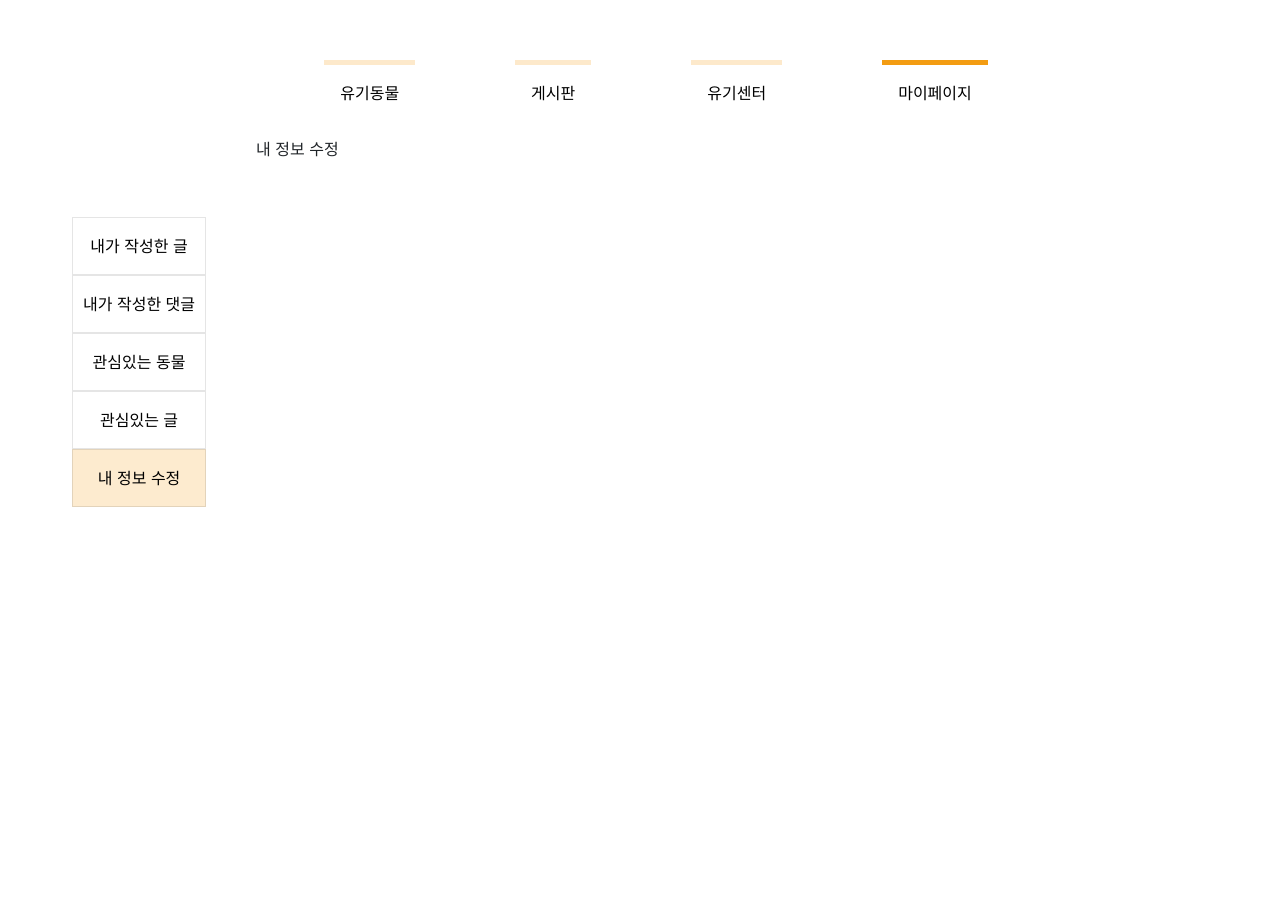
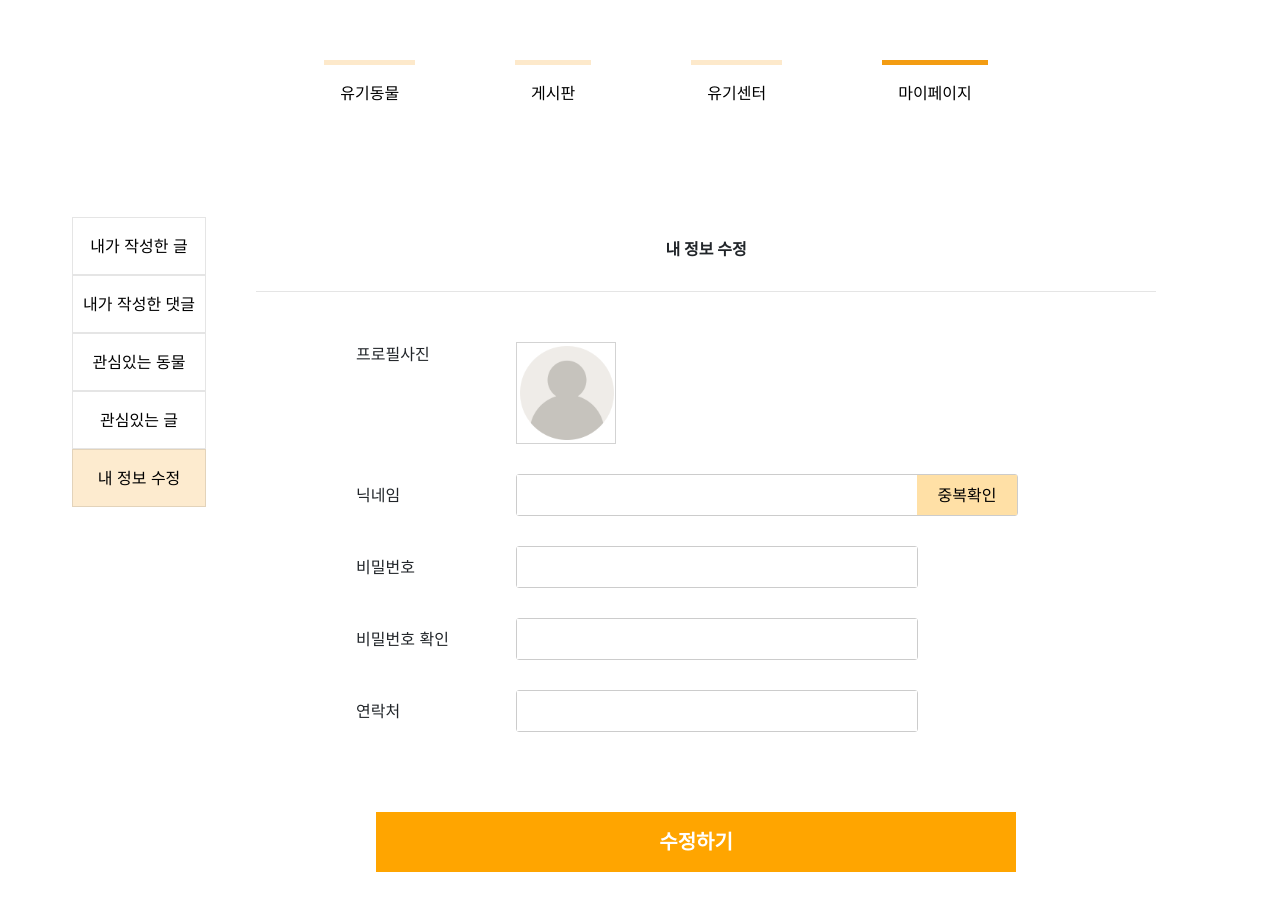
Before and after one commit to jyeonpark/Findog_Front, a React (Create React App) app: page /mypage/edit_info in a window 1280 px wide. Shown: the part 320-1230 px from the top of the page. Before the commit the page ends 859 px from the top, so only its background shows below. Built offline with nearby package versions, Linux system fonts and the light colour scheme.

Commit message:
feat: 마이페이지 탭 화면 구성
내가 작성한 글, 관심동물, 관심글, 내 정보 수정 화면 완성

```diff
--- a/src/components/AnimalItem.js
+++ b/src/components/AnimalItem.js
@@ -6,7 +6,7 @@ import { faHeart as solidHeart } from "@fortawesome/free-solid-svg-icons";
 import dogImage from "../images/dog2.jpeg";
 
 const Container = styled.div`
-  width: 350px;
+  width: 360px;
   height: 250px;
   background-color: ${(props) =>
     props.IsRecruiting === "공고중"
@@ -59,7 +59,7 @@ const DogInfo = styled.div`
 `;
 
 const DogInfoDetail = styled.div`
-  overflow-x: hidden;
+  overflow: hidden;
 `;
 
 function AnimalItem({ item, onClick, onView }) {
--- a/src/components/EditMyInfo.js
+++ b/src/components/EditMyInfo.js
@@ -1,8 +1,204 @@
 import React, { Component } from "react";
+import styled from "styled-components";
+import ProfileIcon from "../images/profileImage.png";
+
+const Header = styled.div`
+  text-align: center;
+  white-space: nowrap;
+  color: orange;
+  font-size: 40px;
+  padding: 20px;
+  font-weight: bold;
+  margin-bottom: 15px;
+`;
+
+const BoxContainer = styled.div`
+  white-space: nowrap;
+  border-left: orange;
+`;
+
+const Box = styled.div`
+  width: 600px;
+  text-align: left;
+  margin-left: 50px;
+  margin-top: 30px;
+  cursor: auto;
+`;
+
+const BoxText = styled.div`
+  width: 150px;
+  text-align: left;
+  display: inline-block;
+  margin-right: 10px;
+`;
+
+const BoxInput = styled.input`
+  width: 400px;
+  display: inline-block;
+  height: 40px;
+  border: 1px solid lightgray;
+  border-radius: 3px;
+  vertical-align: top;
+  margin: 0 auto;
+  :focus {
+    outline: 2px solid gray;
+  }
+`;
+
+const DuplicateBtn = styled.div`
+  left: 100px;
+  width: 100px;
+  height: 100%;
+  line-height: 40px;
+  background-color: orange;
+  border-radius: 3px;
+  color: white;
+  font-weight: bold;
+  text-align: center;
+  display: inline-block;
+  margin-left: 1px;
+`;
+
+const Profile = styled.div`
+  width: 600px;
+  text-align: left;
+  margin-left: 50px;
+  margin-top: 30px;
+  cursor: auto;
+`;
+
+const ProfileText = styled.div`
+  width: 150px;
+  text-align: left;
+  vertical-align: top;
+  display: inline-block;
+  margin-right: 10px;
+`;
+
+const ProfileImageWrap = styled.div`
+  width: 100px;
+  border: 1px solid lightgray;
+  display: inline-block;
+  text-align: left;
+`;
+
+const ProfileImage = styled.img`
+  width: 100px;
+  display: inline-block;
+  justify-content: center;
+  padding: 3px;
+`;
+
+const Btn = styled.button`
+  width: 80%;
+  height: 60px;
+  margin-top: 80px;
+  font-size: 20px;
+  color: white;
+  font-weight: bold;
+  margin-bottom: 300px;
+  margin-right: 20px;
+  border: none;
+  cursor: pointer;
+  background-color: ${(props) => props.background};
+`;
+
+const Title = styled.div`
+  margin-top: 100px;
+  font-weight: 700;
+  margin-bottom: 30px;
+`;
+
+const Divider = styled.div`
+  width: 100%;
+  height: 1px;
+  background-color: rgb(0, 0, 0, 0.1);
+  margin-bottom: 50px;
+`;
+
+const Container = styled.div`
+  width: 900px;
+  height: fit-content;
+  padding-left: 50px;
+  padding-right: 50px;
+  margin-bottom: 100px;
+`;
+
+const BoxSearch = styled.div`
+  width: fit-content;
+  height: fit-content;
+  border: solid;
+  border-width: 1px;
+  border-color: rgba(0, 0, 0, 0.2);
+  margin-top: auto;
+  margin-bottom: auto;
+  display: inline-block;
+  border-radius: 3px;
+`;
+
+const InputSearch = styled.input`
+  width: 400px;
+  height: 40px;
+  border: none;
+  padding-inline: 10px;
+  :focus {
+    outline: 2px solid gray;
+  }
+`;
+
+const BtnSearch = styled.button`
+  width: 100px;
+  height: 40px;
+  border: none;
+  background-color: rgb(255, 224, 166);
+`;
 
 function EditMyInfo() {
   return (
-    <div>내 정보 수정</div>
+    <div>
+      <Title> 내 정보 수정</Title>
+      <Divider></Divider>
+      <Container>
+        <BoxContainer>
+          <Profile>
+            <ProfileText>프로필사진</ProfileText>
+            <ProfileImageWrap>
+              <ProfileImage src={ProfileIcon}></ProfileImage>
+            </ProfileImageWrap>
+          </Profile>
+          <Box>
+            <BoxText>닉네임</BoxText>
+            <BoxSearch>
+              <InputSearch />
+              <BtnSearch>중복확인</BtnSearch>
+            </BoxSearch>
+          </Box>
+
+          <Box>
+            <BoxText>비밀번호</BoxText>
+            <BoxSearch>
+              <InputSearch />
+            </BoxSearch>
+          </Box>
+
+          <Box>
+            <BoxText>비밀번호 확인</BoxText>
+            <BoxSearch>
+              <InputSearch />
+            </BoxSearch>
+          </Box>
+
+          <Box>
+            <BoxText>연락처</BoxText>
+            <BoxSearch>
+              <InputSearch />
+            </BoxSearch>
+          </Box>
+        </BoxContainer>
+
+        <Btn background="orange">수정하기</Btn>
+      </Container>
+    </div>
   );
 }
 
--- a/src/components/Header.js
+++ b/src/components/Header.js
@@ -6,14 +6,14 @@ import headerImage from "../images/header_dog.jpg"
 const Top = styled.div`
   position: relative;
   white-space: nowrap;
-  width: 1000px;
+  width: 1200px;
   min-width: 100%;
   max-width: 1000%;
   height: 300px;
   overflow: visible;
   text-align: center;
   object-fit: fill;
-  /* max-width: 100%; */
+
   background: linear-gradient(
       rgba(239, 239, 239, 0.6),
       rgba(239, 239, 239, 0.6)
--- a/src/components/MyBoard.js
+++ b/src/components/MyBoard.js
@@ -1,8 +1,41 @@
 import React, { Component } from "react";
+import styled from "styled-components";
+import { BoardBox } from "../components/BoardBox";
+
+const Title = styled.div`
+  margin-top: 100px;
+  font-weight: 700;
+  margin-bottom: 30px;
+`;
+
+const Divider = styled.div`
+  width: 100%;
+  height: 1px;
+  background-color: rgb(0, 0, 0, 0.1);
+  margin-bottom: 50px;
+`;
+
+const Container = styled.div`
+  width: 900px;
+  height: fit-content;
+  padding-left: 50px;
+  padding-right: 50px;
+  margin-bottom: 100px;
+`;
 
 function MyBoard() {
   return (
-    <div>내가 작성한 글</div>
+    <div>
+      <Title> 내가 작성한 글</Title>
+      <Divider></Divider>
+      <Container>
+        <BoardBox />
+        <BoardBox />
+        <BoardBox />
+        <BoardBox />
+        <BoardBox />
+      </Container>
+    </div>
   );
 }
 
--- a/src/components/MyComment.js
+++ b/src/components/MyComment.js
@@ -1,8 +1,38 @@
 import React, { Component } from "react";
+import styled from "styled-components";
+
+
+const Title = styled.div`
+  margin-top: 100px;
+  font-weight: 700;
+  margin-bottom: 30px;
+`;
+
+const Divider = styled.div`
+  width: 100%;
+  height: 1px;
+  background-color: rgb(0,0,0,0.1);
+  margin-bottom: 50px;
+`;
+
+const Container = styled.div`
+  width: 900px;
+  height: fit-content;
+  padding-left: 50px;
+  padding-right: 50px;
+  margin-bottom: 100px;
+  display: grid;
+  grid-gap: 50px;
+  grid-template-columns: 1fr 1fr;
+`;
 
 function MyComment() {
   return (
-    <div>내가 작성한 댓글</div>
+    <div>
+       <Title> 내가 작성한 댓글</Title>
+      <Divider></Divider>
+      <Container></Container>
+    </div>
   );
 }
 
--- a/src/components/MyInterestedAnimal.js
+++ b/src/components/MyInterestedAnimal.js
@@ -4,18 +4,26 @@ import styled from "styled-components";
 import AnimalPopup from "../components/AnimalPopup";
 
 const Container = styled.div`
-  width: fit-content;
+  width: 900px;
   height: fit-content;
-  margin-left: auto;
-  margin-right: auto;
-  margin-top: 100px;
+  margin-bottom: 100px;
   display: grid;
-  grid-gap: 50px;
+  grid-row-gap: 50px;
   grid-template-columns: 1fr 1fr;
+  justify-items: center;
 `;
 
-const Body = styled.div`
-  margin-bottom: 100px;
+const Title = styled.div`
+  margin-top: 100px;
+  font-weight: 700;
+  margin-bottom: 30px;
+`;
+
+const Divider = styled.div`
+  width: 100%;
+  height: 1px;
+  background-color: rgb(0, 0, 0, 0.1);
+  margin-bottom: 50px;
 `;
 
 function MyInterestedAnimal() {
@@ -86,7 +94,8 @@ function MyInterestedAnimal() {
 
   return (
     <div>
-      <Body>
+      <Title> 관심있는 동물</Title>
+      <Divider></Divider>
       <Container>
         {animals.map((item) => {
           return (
@@ -99,7 +108,7 @@ function MyInterestedAnimal() {
           );
         })}
       </Container>
-      </Body>
+
       <AnimalPopup
         item={currentAnimal}
         key={currentAnimal.KeyNumber}
--- a/src/components/MyInterestedBoard.js
+++ b/src/components/MyInterestedBoard.js
@@ -1,8 +1,42 @@
 import React, { Component } from "react";
+import styled from "styled-components";
+import { BoardBox } from "../components/BoardBox";
+
+const Title = styled.div`
+  margin-top: 100px;
+  font-weight: 700;
+  margin-bottom: 30px;
+`;
+
+const Divider = styled.div`
+  width: 100%;
+  height: 1px;
+  background-color: rgb(0, 0, 0, 0.1);
+  margin-bottom: 50px;
+`;
+
+const Container = styled.div`
+  width: 900px;
+  height: fit-content;
+  padding-left: 50px;
+  padding-right: 50px;
+  margin-bottom: 100px;
+
+`;
 
 function MyInterestedBoard() {
   return (
-    <div>관심있는 글</div>
+    <div>
+      <Title>관심있는 글</Title>
+      <Divider></Divider>
+      <Container>
+        <BoardBox />
+        <BoardBox />
+        <BoardBox />
+        <BoardBox />
+        <BoardBox />
+      </Container>
+    </div>
   );
 }
 
--- a/src/components/MyPageTab.js
+++ b/src/components/MyPageTab.js
@@ -54,7 +54,7 @@ function MyPageTab() {
     else if (path === "/mypage/my_interested_animal") return 3;
     else if (path === "/mypage/my_interested_board") return 4;
     else if (path === "/mypage/edit_info") return 5;
-    else if (path.includes( "/mypage")) return 1;
+    else if (path.includes("/mypage")) return 1;
   };
 
   const [menu, setMenu] = useState(currentTab);
--- a/src/components/OptionTab.js
+++ b/src/components/OptionTab.js
@@ -8,11 +8,12 @@ const Container = styled.div`
   margin-right: auto;
   margin-top: 30px;
   margin-bottom: 10px;
-  padding-left: 80px;
+  padding-left: 100px;
 `;
 
 const ContainerSearch = styled.div`
   display: flex;
+
 `;
 
 const BoxSearch = styled.div`
@@ -42,7 +43,7 @@ const BoxDate = styled.div`
   margin-top: 10px;
   line-height: 20px;
   display: flex;
-  background-color: white;
+
 `;
 
 const BoxOption = styled.div`
@@ -75,6 +76,12 @@ const BtnImgSearch = styled.button`
 const BoxCheckInterest = styled.div`
   margin-top: auto;
   margin-bottom: auto;
+`;
+
+
+const InterestCheckbox = styled.input`
+  width: 17px;
+  height: 17px;
 `;
 
 const LabelCheck = styled.label`
@@ -116,13 +123,6 @@ const InputDate = styled.input`
   border-color: rgba(0, 0, 0, 0.2);
 `;
 
-const InterestCheckbox = styled.input.attrs({
-  type: "checkbox",
-  checked: true,
-})`
-  border-radius: 5px;
-  color: red;
-`;
 
 function OptionTab({
   FilterVisibility,
@@ -194,8 +194,8 @@ function OptionTab({
         </Link>
 
         <BoxCheckInterest>
-          <input type="checkbox"></input>
-          <LabelCheck htmlFor="checkbox">{InterestText}</LabelCheck>
+          <InterestCheckbox type="checkbox" id="interestCheck"></InterestCheckbox>
+          <LabelCheck htmlFor="interestCheck">{InterestText}</LabelCheck>
         </BoxCheckInterest>
       </BoxOption>
     </Container>
--- a/src/pages/Login.js
+++ b/src/pages/Login.js
@@ -31,6 +31,10 @@ const Box = styled.input`
   width: 600px;
   height: 60px;
   margin-top: 10px;
+  border-color: rgba(0, 0, 0, 0.2);
+  :focus {
+    outline: 2px solid gray;
+  }
   cursor: auto;
 `;
 
--- a/src/pages/MyPage.js
+++ b/src/pages/MyPage.js
@@ -13,7 +13,6 @@ import MyComment from "./../components/MyComment";
 import MyInterestedAnimal from "./../components/MyInterestedAnimal";
 import MyInterestedBoard from "./../components/MyInterestedBoard";
 import EditMyInfo from "./../components/EditMyInfo";
-import { Nav } from "react-bootstrap";
 
 const Container = styled.div`
   width: 1200px;
--- a/src/pages/SignUp.js
+++ b/src/pages/SignUp.js
@@ -27,7 +27,7 @@ const BoxContainer = styled.div`
 `;
 
 const Box = styled.div`
-  width: 600px;
+  width: 700px;
   text-align: left;
   margin-left: 50px;
   margin-top: 30px;
@@ -39,32 +39,6 @@ const BoxText = styled.div`
   text-align: left;
   display: inline-block;
   margin-right: 10px;
-`;
-
-const BoxInput = styled.input`
-  width: 400px;
-  display: inline-block;
-  height: 40px;
-  border: 1px solid lightgray;
-  border-radius: 3px;
-  vertical-align: top;
-  margin: 0 auto;
-  :focus {
-    outline: 2px solid gray;
-  }
-`;
-
-const DuplicateBtn = styled.div`
-  width: 100px;
-  height: 100%;
-  line-height: 43px;
-  background-color: orange;
-  border-radius: 3px;
-  color: white;
-  font-weight: bold;
-  text-align: center;
-  display: inline-block;
-  margin-left: 1px;
 `;
 
 const Profile = styled.div`
@@ -84,17 +58,17 @@ const ProfileText = styled.div`
 `;
 
 const ProfileImageWrap = styled.div`
-  width: 400px;
+  width: 100px;
+  border: 1px solid lightgray;
   display: inline-block;
   text-align: left;
 `;
 
-const ProfileImage = styled.img.attrs({
-  src: `${ProfileIcon}`,
-})`
+const ProfileImage = styled.img`
   width: 100px;
   display: inline-block;
-  content: url("../images/profileImage.png");
+  justify-content: center;
+  padding: 3px;
 `;
 
 const BtnWrap = styled.div`
@@ -115,51 +89,82 @@ const Btn = styled.button`
   background-color: ${(props) => props.background};
 `;
 
+const BoxSearch = styled.div`
+  width: fit-content;
+  height: fit-content;
+  border: solid;
+  border-width: 1px;
+  border-color: rgba(0, 0, 0, 0.2);
+  margin-top: auto;
+  margin-bottom: auto;
+  display: inline-block;
+  border-radius: 3px;
+`;
+
+const InputSearch = styled.input`
+  width: 400px;
+  height: 40px;
+  border: none;
+  padding-inline: 10px;
+  :focus {
+    outline: 2px solid gray;
+  }
+`;
+
+const BtnSearch = styled.button`
+  width: 100px;
+  height: 40px;
+  border: none;
+  background-color: rgb(255, 224, 166);
+`;
+
 function SignUp() {
   return (
     <Container>
       <Header>회원가입</Header>
       <BoxContainer>
-        <div>
-          <Box>
-            <BoxText>아이디(이메일)</BoxText>
-            <BoxInput />
-            <DuplicateBtn>중복확인</DuplicateBtn>
-          </Box>
-        </div>
-        <div>
-          <Box>
-            <BoxText>닉네임</BoxText>
-            <BoxInput />
-            <DuplicateBtn>중복확인</DuplicateBtn>
-          </Box>
-        </div>
-        <div>
-          <Box>
-            <BoxText>비밀번호</BoxText>
-            <BoxInput />
-          </Box>
-        </div>
-        <div>
-          <Box>
-            <BoxText>비밀번호 확인</BoxText>
-            <BoxInput />
-          </Box>
-        </div>
-        <div>
-          <Box>
-            <BoxText>연락처</BoxText>
-            <BoxInput />
-          </Box>
-        </div>
-        <div>
-          <Profile>
-            <ProfileText>프로필사진</ProfileText>
-            <ProfileImageWrap>
-              <ProfileImage></ProfileImage>
-            </ProfileImageWrap>
-          </Profile>
-        </div>
+        <Profile>
+          <ProfileText>프로필사진</ProfileText>
+          <ProfileImageWrap>
+            <ProfileImage src={ProfileIcon}></ProfileImage>
+          </ProfileImageWrap>
+        </Profile>
+        <Box>
+          <BoxText>아이디(이메일)</BoxText>
+          <BoxSearch>
+            <InputSearch />
+            <BtnSearch>중복확인</BtnSearch>
+          </BoxSearch>
+        </Box>
+
+        <Box>
+          <BoxText>닉네임</BoxText>
+          <BoxSearch>
+            <InputSearch />
+            <BtnSearch>중복확인</BtnSearch>
+          </BoxSearch>
+        </Box>
+
+        <Box>
+          <BoxText>비밀번호</BoxText>
+          <BoxSearch>
+            <InputSearch />
+          </BoxSearch>
+        </Box>
+
+        <Box>
+          <BoxText>비밀번호 확인</BoxText>
+          <BoxSearch>
+            <InputSearch />
+          </BoxSearch>
+        </Box>
+
+        <Box>
+          <BoxText>연락처</BoxText>
+          <BoxSearch>
+            <InputSearch />
+          </BoxSearch>
+        </Box>
       </BoxContainer>
 
       <BtnWrap>
```
Lines whose indentation alone changed are shown as unchanged.
